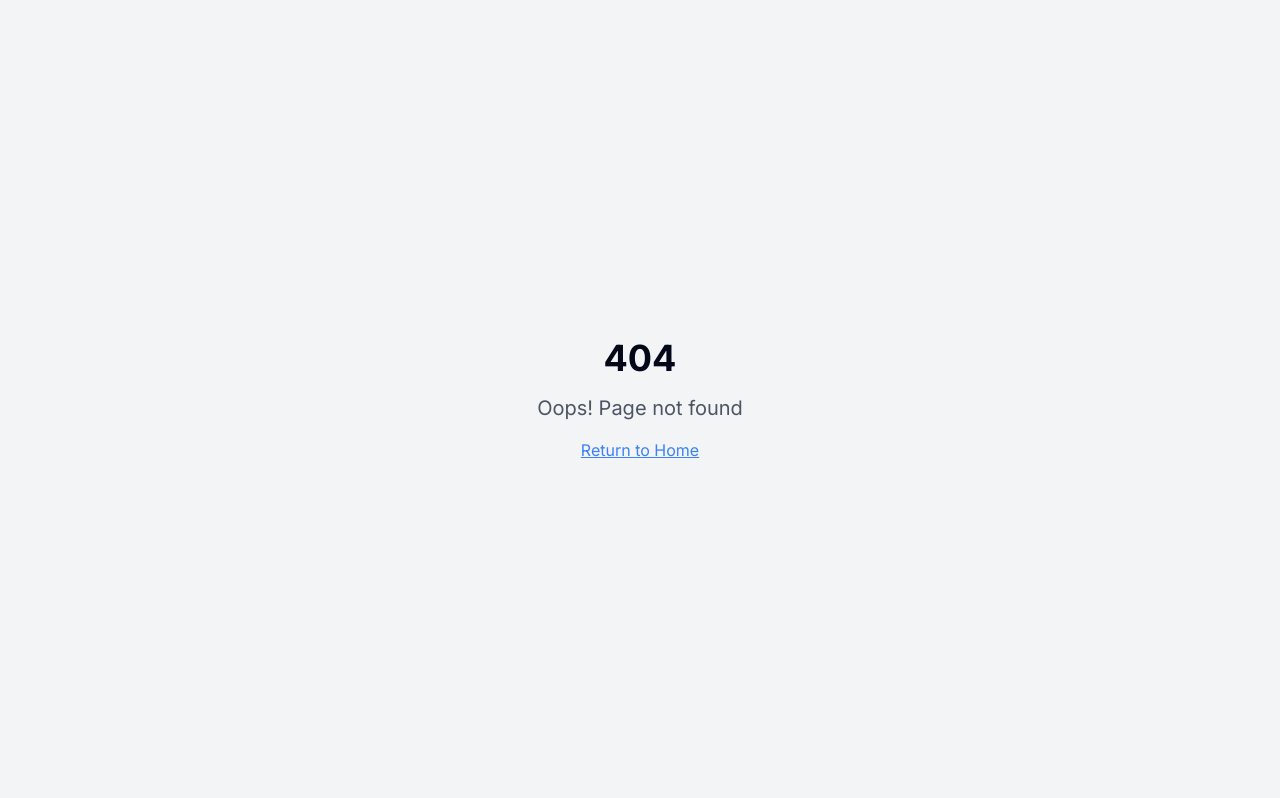
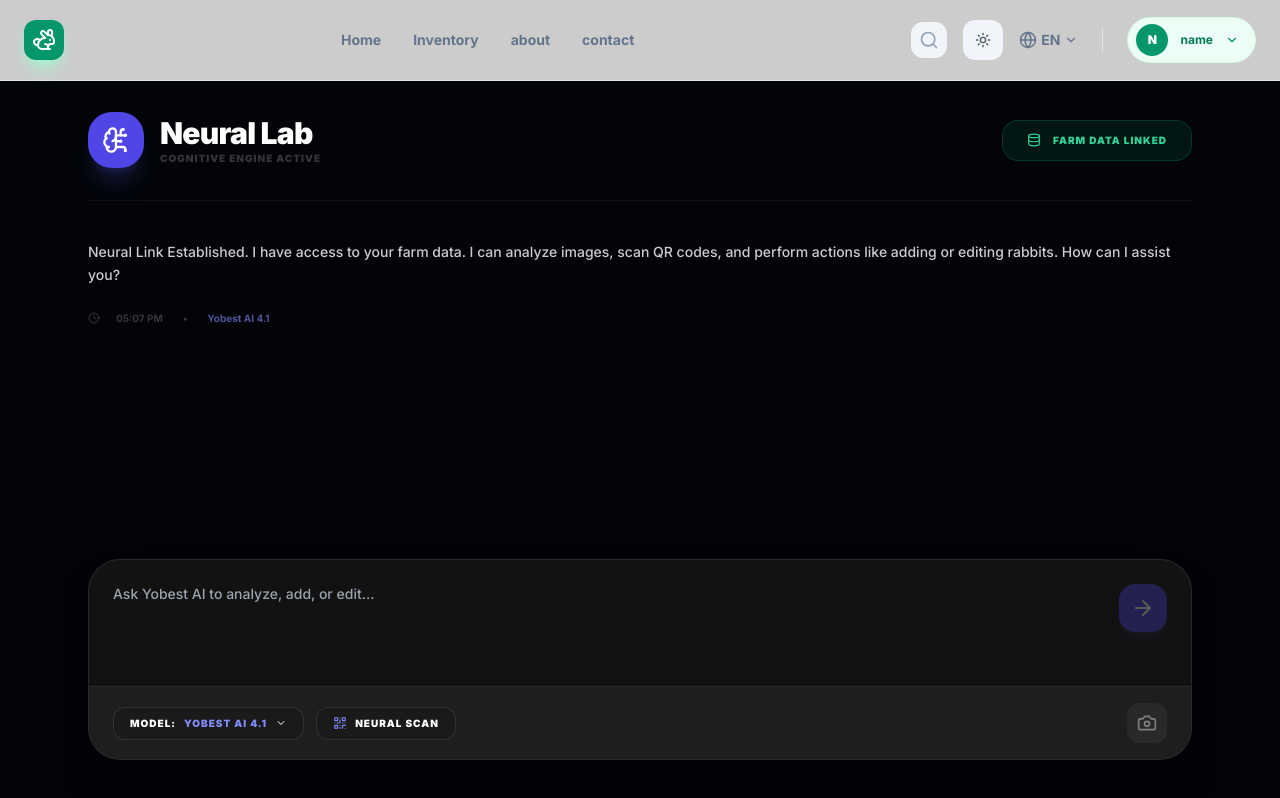
Before and after one commit to Yobest-Bytr/Arnab-Ghardaia, a React (Vite) app: page /neural-lab in a window 1280 px wide. Before the commit this address had no page. Built offline with nearby package versions, Linux system fonts and the light colour scheme; sample sign-in values are in the browser's storage.

Commit message:
[dyad] Neural Lab Fixed: Registered route, fixed imports, and enabled AI-driven database actions. - wrote 3 file(s)

```diff
--- a/src/App.tsx
+++ b/src/App.tsx
@@ -23,6 +23,7 @@ import Profile from "./pages/Profile";
 import PrivacyPolicy from "./pages/PrivacyPolicy";
 import TermsOfService from "./pages/TermsOfService";
 import Changelog from "./pages/Changelog";
+import NeuralLab from "./pages/NeuralLab";
 import NotFound from "./pages/NotFound";
 
 const queryClient = new QueryClient();
@@ -65,6 +66,11 @@ const App = () => (
                     <Dashboard />
                   </ProtectedRoute>
                 } />
+                <Route path="/neural-lab" element={
+                  <ProtectedRoute>
+                    <NeuralLab />
+                  </ProtectedRoute>
+                } />
                 <Route path="/inventory" element={
                   <ProtectedRoute>
                     <Inventory />
--- a/src/pages/NeuralLab.tsx
+++ b/src/pages/NeuralLab.tsx
@@ -4,7 +4,7 @@ import Navbar from '@/components/layout/Navbar';
 import {
   BrainCircuit, Send, Sparkles, Cpu, Zap,
   Loader2, Activity, Database, ArrowRight, Info, Clock, X
-} from 'lucide-center';
+} from 'lucide-react';
 import { motion, AnimatePresence } from 'framer-motion';
 import { grokChat } from '@/lib/puter';
 import { storage } from '@/lib/storage';
@@ -107,14 +107,13 @@ const NeuralLab = () => {
       });
     } finally {
       setIsGenerating(false);
-      fetchFarmSnapshot(); // Refresh data after potential actions
+      fetchFarmSnapshot();
     }
   };
 
   const handleQrScan = (decodedText: string) => {
     setIsScannerOpen(false);
     setInput(`Analyze this Neural ID: ${decodedText}`);
-    // Trigger send automatically
     const fakeEvent = { preventDefault: () => {} } as any;
     handleSend(fakeEvent);
   };
```
